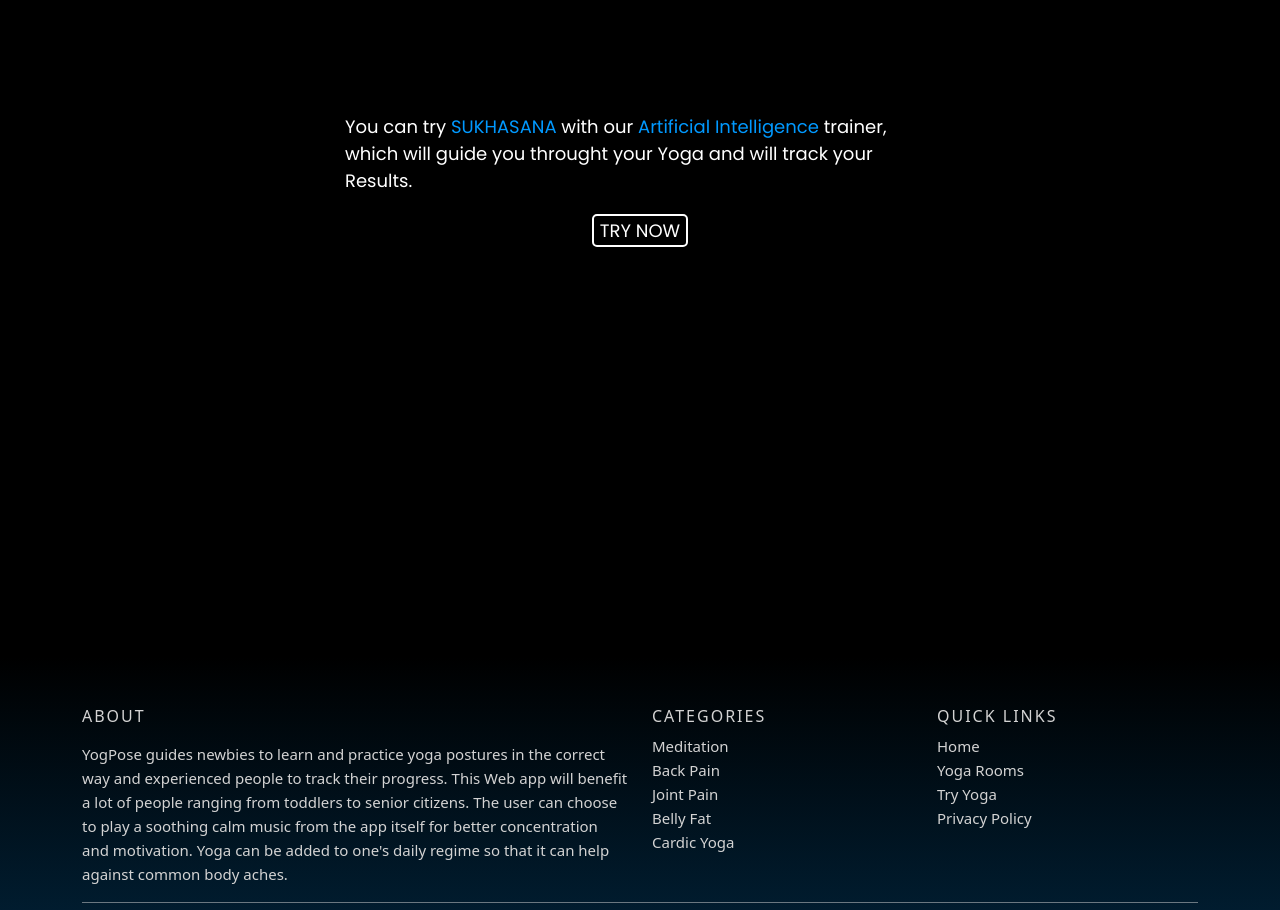
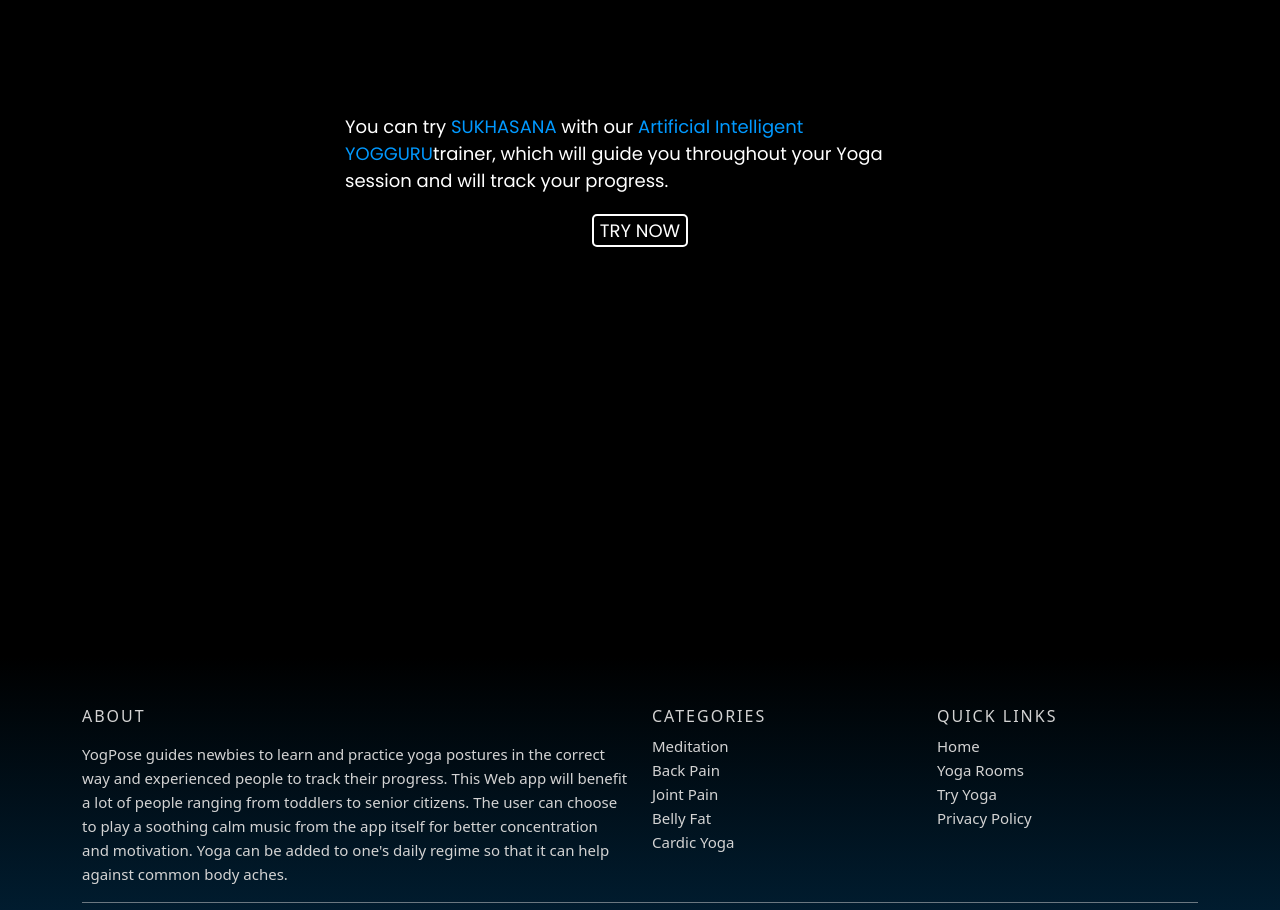
Before and after one commit to yuvrajjwala/Yogpose, a plain HTML site: page subhasana.html in a window 1280 px wide. Shown: the part 1482-2392 px from the top of the page. Drawn offline with nearby package versions, Linux system fonts and the light colour scheme; a script that the page names is missing.

Commit message:
Update subhasana.html

```diff
--- a/subhasana.html
+++ b/subhasana.html
@@ -121,7 +121,7 @@
 
          <div class="macine">
 
-           <div class="instruction">You can try <span style="color: rgb(0, 153, 255);">SUKHASANA</span> with our <span style="color: rgb(0, 153, 255);">Artificial Intelligence </span>trainer, which will guide you throught your Yoga and will track your Results.</div>
+           <div class="instruction">You can try <span style="color: rgb(0, 153, 255);">SUKHASANA</span> with our <span style="color: rgb(0, 153, 255);">Artificial Intelligent YOGGURU</span>trainer, which will guide you throughout your Yoga session and will track your progress.</div>
            <button class="teachbutton" type="button" onclick="init()">TRY NOW</button>
            <div id="starting" class="starting">Setting up your Yoga Enviroment...<br>Please Give permision of camera to proceed.</div>
            <div><canvas  id="canvas">
```
